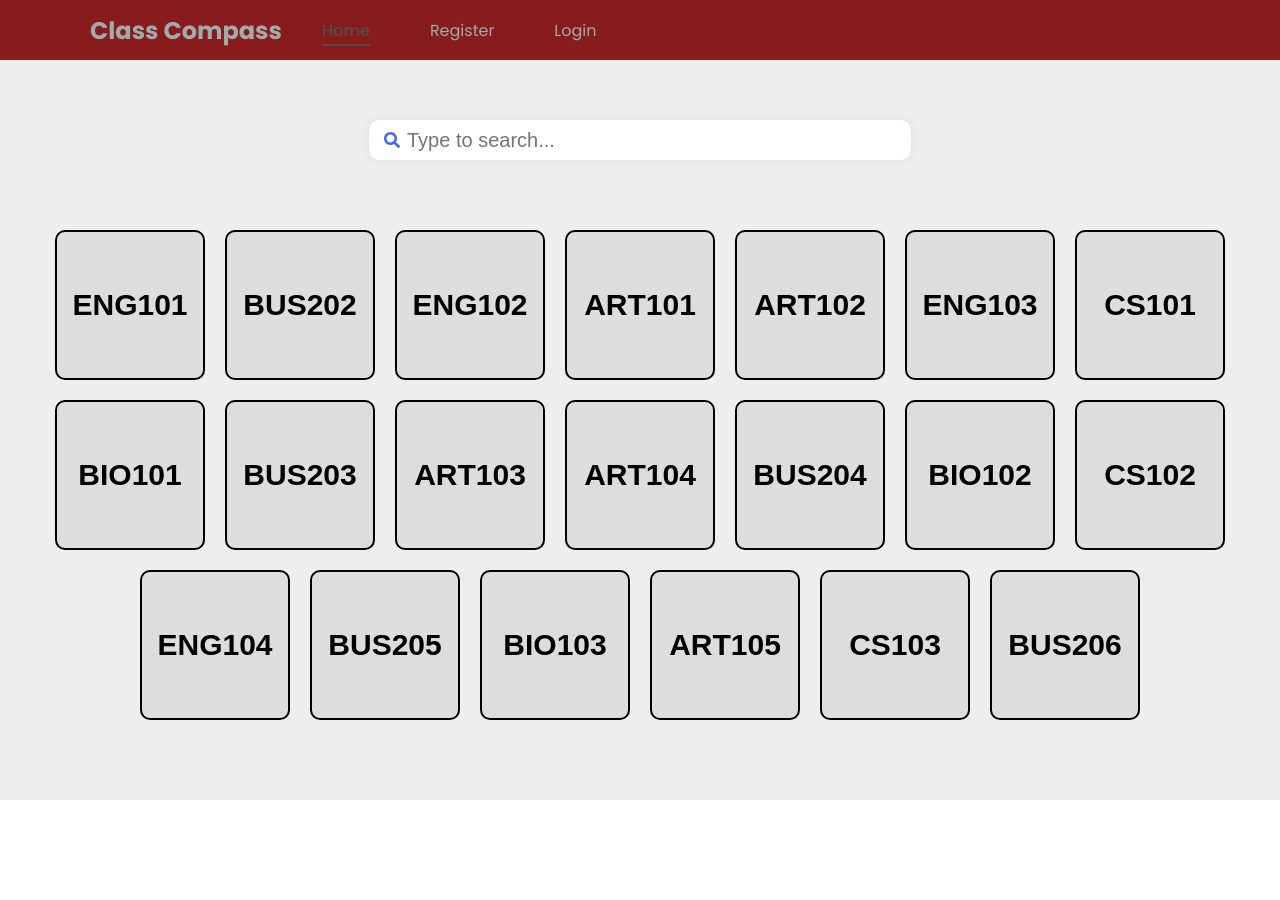
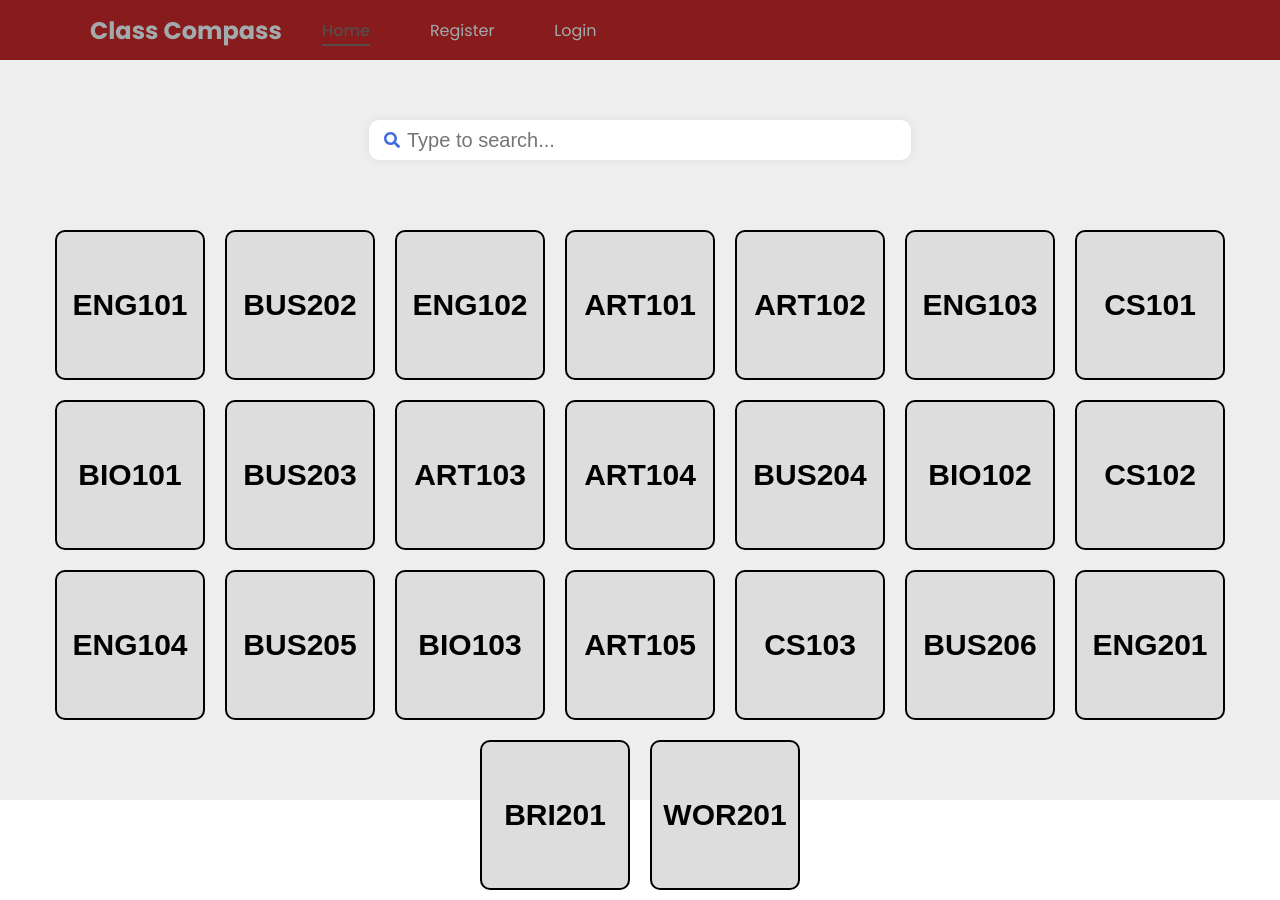
Before and after one commit to Ryu-From-Streets/classcompass, a React (Create React App) app in the folder frontend/: page / in a window 1280 px wide. Before the commit the page ends 800 px from the top, so only its background shows below. Built offline with nearby package versions, Linux system fonts and the light colour scheme.

Commit message:
Some Node Tree Functionality
The tree doesn't work perfectly at all yet but there is some functionality to it. It's not pretty at all yet and it only goes one level deep.

```diff
--- a/frontend/public/Test_Data/Courses.json
+++ b/frontend/public/Test_Data/Courses.json
@@ -178,5 +178,32 @@
       "instructors": "David Brown",
       "description": "Mathematics for Beginners",
       "prerequisites": ["Introductory Algebra", "Elementary Geometry", "College Algebra"]
+    },
+    {
+      "id": 21,
+      "course_name": "English Composition",
+      "course_code": "ENG201",
+      "credits": 4,
+      "instructors": "David Brown",
+      "description": "It's an English class",
+      "prerequisites": []
+    },
+    {
+      "id": 22,
+      "course_name": "British Literature",
+      "course_code": "BRI201",
+      "credits": 4,
+      "instructors": "British Guy",
+      "description": "It's a British class",
+      "prerequisites": []
+    },
+    {
+      "id": 23,
+      "course_name": "World Literature",
+      "course_code": "WOR201",
+      "credits": 4,
+      "instructors": "God",
+      "description": "It's a world class",
+      "prerequisites": []
     }
   ]
--- a/frontend/src/App.js
+++ b/frontend/src/App.js
@@ -1,4 +1,5 @@
 import './App.css';
+import './Components/NodeTree.css';
 import { BrowserRouter, Routes, Route } from "react-router-dom";
 
 
--- /dev/null
+++ b/frontend/src/Components/NodeTree.css
@@ -0,0 +1,37 @@
+.node {
+    display: flex;
+    flex-direction: column;
+    align-items: center;
+  }
+
+  .node__element {
+    border: 1px solid #ccc;
+    padding: 5px 10px;
+    border-radius: 5px;
+    background-color: #f0f0f0;
+  }
+
+  .node__children {
+    display: flex;
+  }
+
+  .node__connection {
+    display: flex;
+    justify-content: space-between;
+  }
+
+  .node__child {
+    display: flex;
+    align-items: center;
+  }
+
+  .node__line {
+    border-left: 1px solid #ccc;
+    height: 20px;
+    margin-right: 10px;
+  }
+
+  .node__child .node__element {
+    height: 25px;
+    width: 50px;
+  }
--- /dev/null
+++ b/frontend/src/Components/NodeTree.js
@@ -0,0 +1,29 @@
+import React from "react";
+
+const NodeTree = ({ node }) => {
+  const renderNode = (node) => {
+    const { course_code, prerequisites } = node;
+
+    return (
+      <div className="node">
+        <div className="node__element">{course_code}</div>
+        {prerequisites && prerequisites.length > 0 && (
+          <div className="node__children">
+            <div className="node__connection">
+              {prerequisites.map((prerequisite, index) => (
+                <div className="node__child" key={index}>
+                  <div className="node__line"></div>
+                  <NodeTree node={prerequisite} />
+                </div>
+              ))}
+            </div>
+          </div>
+        )}
+      </div>
+    );
+  };
+
+  return renderNode(node);
+};
+
+export default NodeTree;
--- a/frontend/src/Pages/TreePage.js
+++ b/frontend/src/Pages/TreePage.js
@@ -1,10 +1,34 @@
 import React from "react";
 import { useLocation } from "react-router-dom";
+import NodeTree from "../Components/NodeTree";
 
 const TreePage = () => {
     const location = useLocation();
     const { state } = location || {};
     const course = state ? state.course : null;
+
+    const generateTreeData = (course, depth) => {
+        if (!course || depth <= 0) return null;
+
+        const node = {
+          course_code: course.course_code,
+          prerequisites: [],
+        };
+
+        if (course.prerequisites && course.prerequisites.length > 0) {
+          course.prerequisites.forEach((prerequisite) => {
+            const childNode = {
+              course_code: prerequisite,
+              prerequisites: [],
+            };
+            node.prerequisites.push(childNode);
+          });
+        }
+
+        return node;
+      };
+
+    const treeData = generateTreeData(course, 3);
 
     if (!course) {
       return <div>No course data available.</div>;
@@ -13,6 +37,7 @@ const TreePage = () => {
     return (
       <div className="TreePage">
         <h2>Prerequisite Tree for {course.course_code}</h2>
+        <NodeTree node={treeData} />
       </div>
     );
   };
```
Lines whose indentation alone changed are shown as unchanged.
